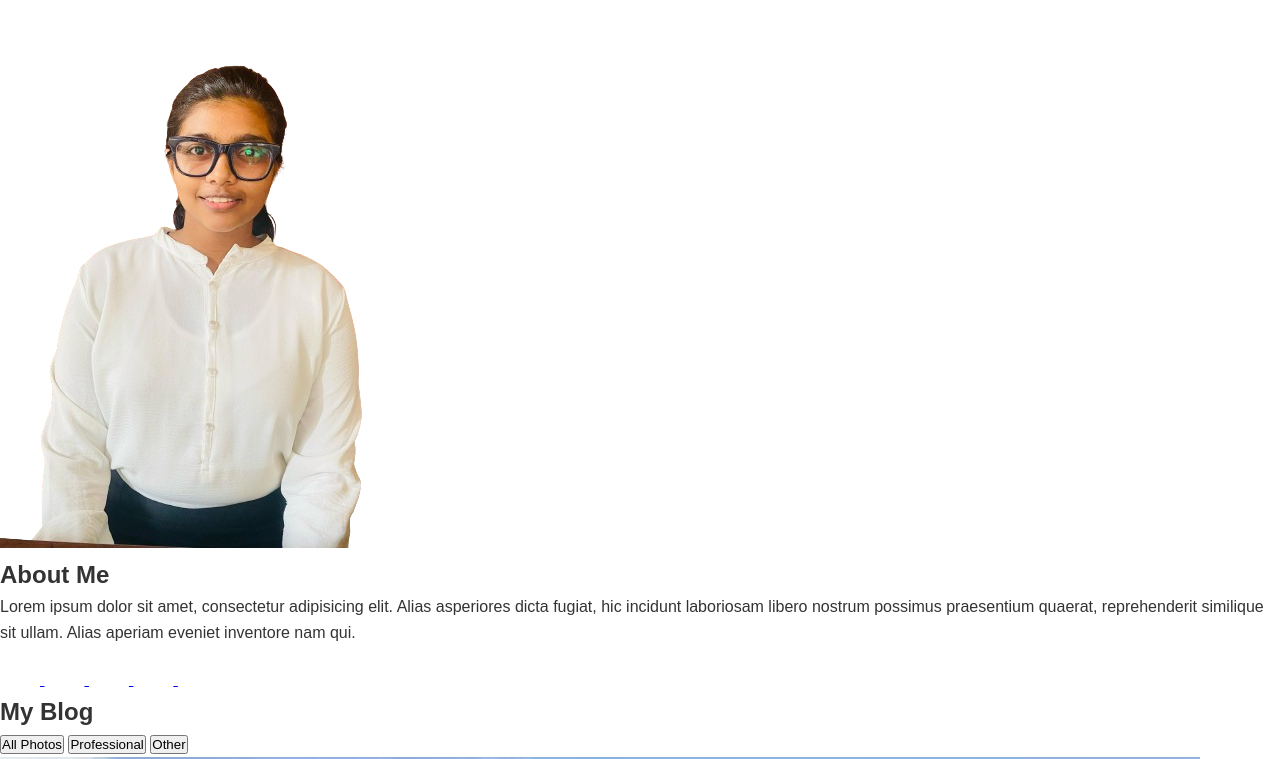
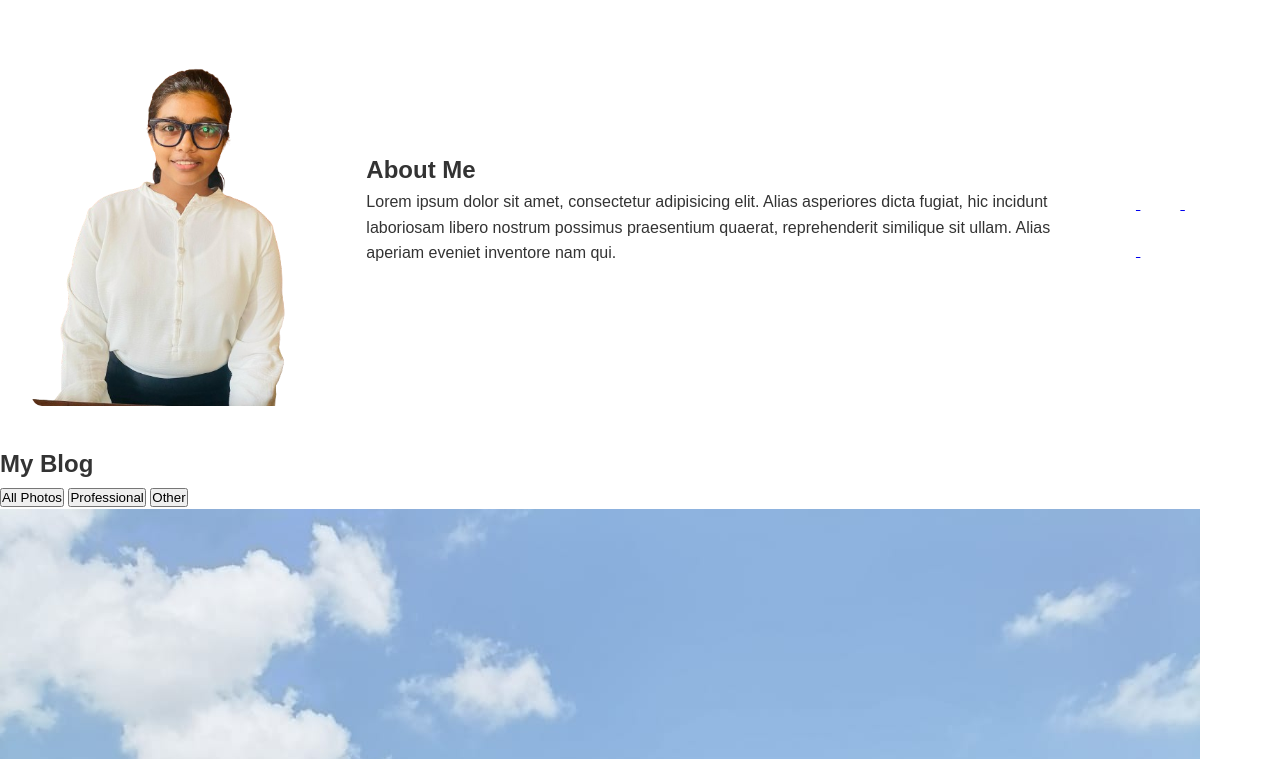
Before and after one commit to nehara-peiris/MyPortfolio, a plain HTML site: page index.html in a window 1280 px wide. Shown: the part 829-1588 px from the top of the page. Drawn offline with nearby package versions, Linux system fonts and the light colour scheme.

Commit message:
about me basic done

```diff
--- a/index.html
+++ b/index.html
@@ -100,6 +100,28 @@
 
         .hero-social img {
             vertical-align: middle;
+        }
+
+        /* About me Section */
+        .about-me {
+            display: flex;
+            align-items: center;
+            padding: 2rem;
+            background: #fff;
+        }
+
+        .about-me-image img {
+            border-radius: 10px;
+            max-width: 100%;
+        }
+
+        .about-me-text {
+            margin-left: 2rem;
+            max-width: 60%;
+        }
+
+        .about-me-social {
+            margin-top: 1rem;
         }
 
 
```
